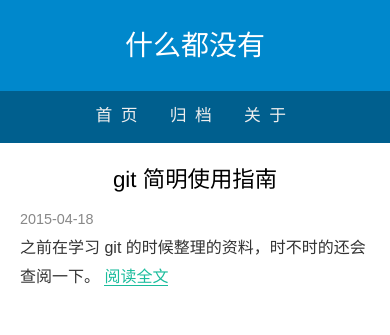
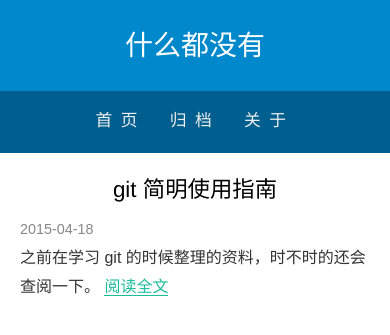
Before and after one commit to for-l00p/zhangziang.github.io, a Jekyll site: the page built from index.html, in a window 390 px wide. Shown: the top 335 px of the page. Built offline with Jekyll 4.4.1, drawn with Linux system fonts in a browser that asks for light colours.

Commit message:
same last

```diff
--- a/css/style.css
+++ b/css/style.css
@@ -35,11 +35,10 @@
 nav {
     padding-bottom: 1px;
 }
-nav li {
+
+nav li a{
     padding: 5px 0;
-}
-nav li a{
-    width: 100%;
+    display: block;
 }
 nav li a:hover {
     background: #333;
@@ -80,6 +79,9 @@
         margin: 10px 10px;
         padding: 0 !important;
     }
+    nav li a:hover {
+        background: #005f8e !important;
+    }
     .extractlist {
         margin: 20px 20px 20px 20px;
     }
```
